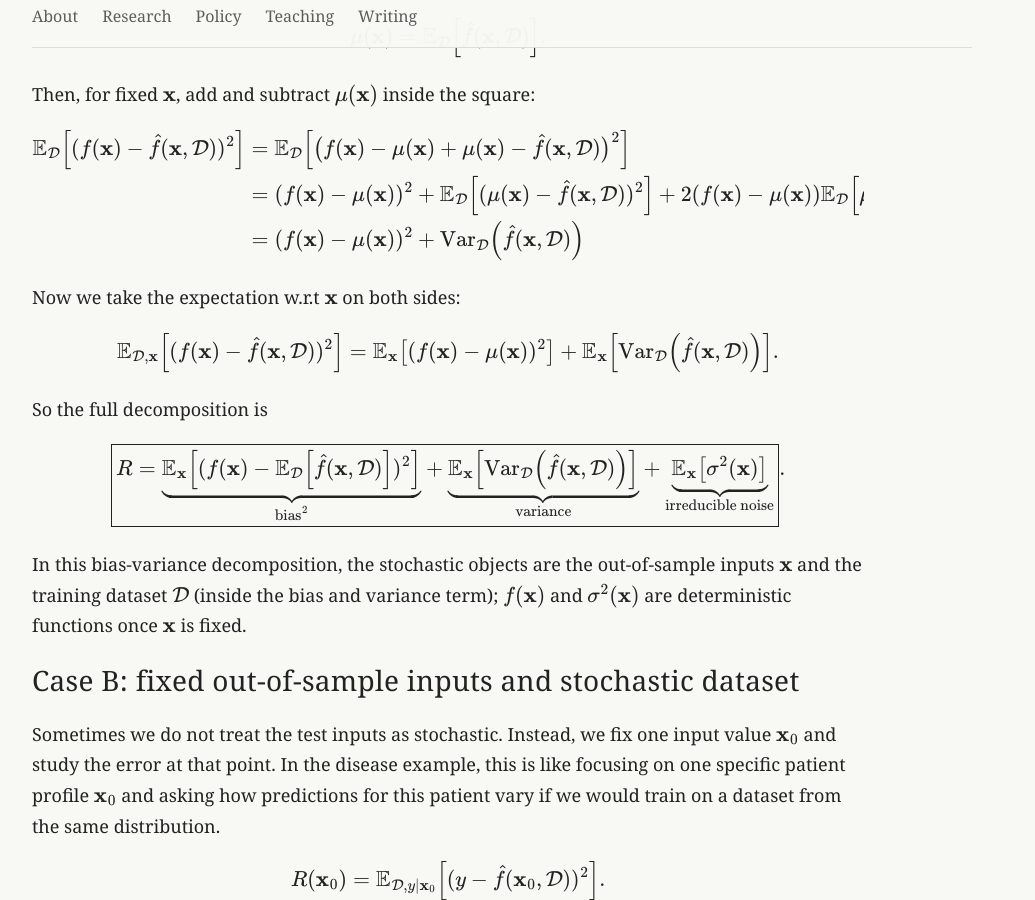
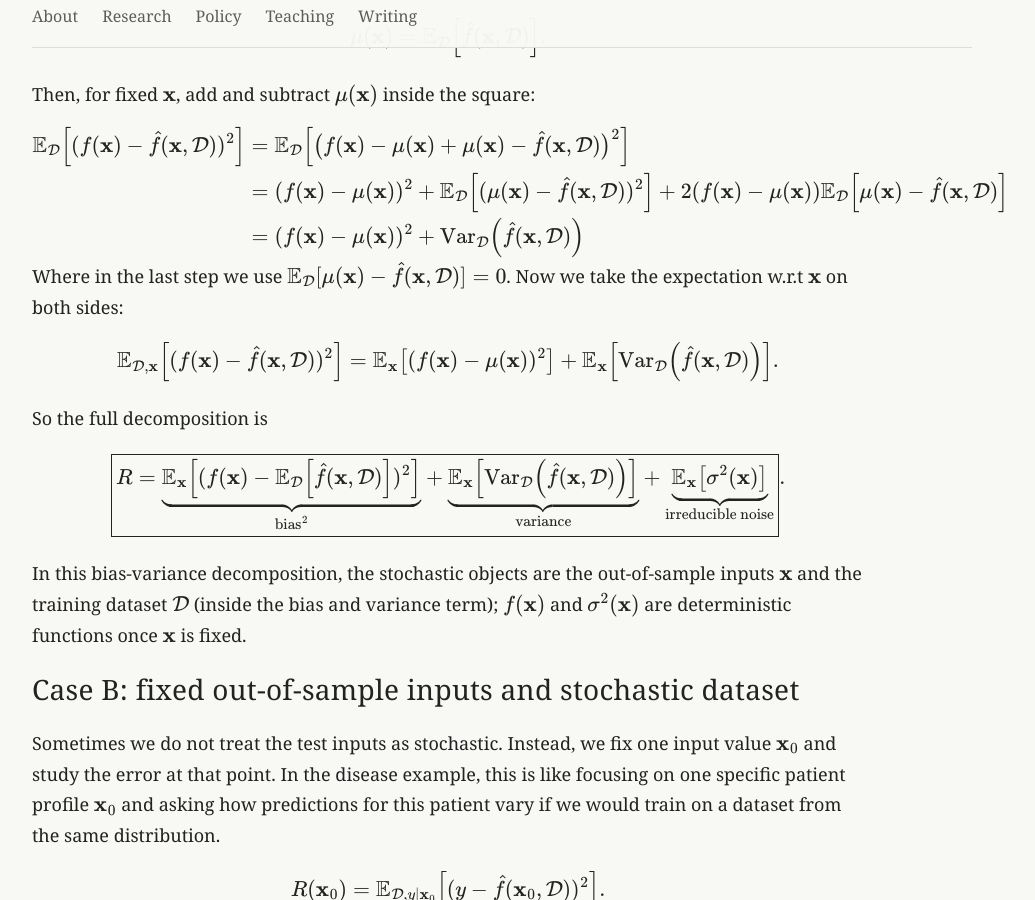
Before and after one commit to fholstege/fholstege.github.io, a Jekyll site: the page built from _writing/bias-variance.md, in a window 1280 px wide and 900 px high, scrolled down 1839 px. Shown: the whole window, without its empty margins (138-1173 px from the left). Built offline with Jekyll 4.4.1, drawn with Linux system fonts in a browser that asks for light colours.

Commit message:
added line

```diff
--- a/_writing/bias-variance.md
+++ b/_writing/bias-variance.md
@@ -73,8 +73,7 @@
 &= (f(\mathbf{x})-\mu(\mathbf{x}))^2 + \Var_{\mathcal{D}}\!\left(\hat f(\mathbf{x},\mathcal{D})\right)
 \end{aligned}
 $$
-
-Now we take the expectation w.r.t $\mathbf{x}$ on both sides:
+Where in the last step we use $\mathbb{E}_{\mathcal{D}}[\mu(\mathbf{x})-\hat f(\mathbf{x},\mathcal{D})]=0$. Now we take the expectation w.r.t $\mathbf{x}$ on both sides:
 
 $$
 \begin{aligned}
```
